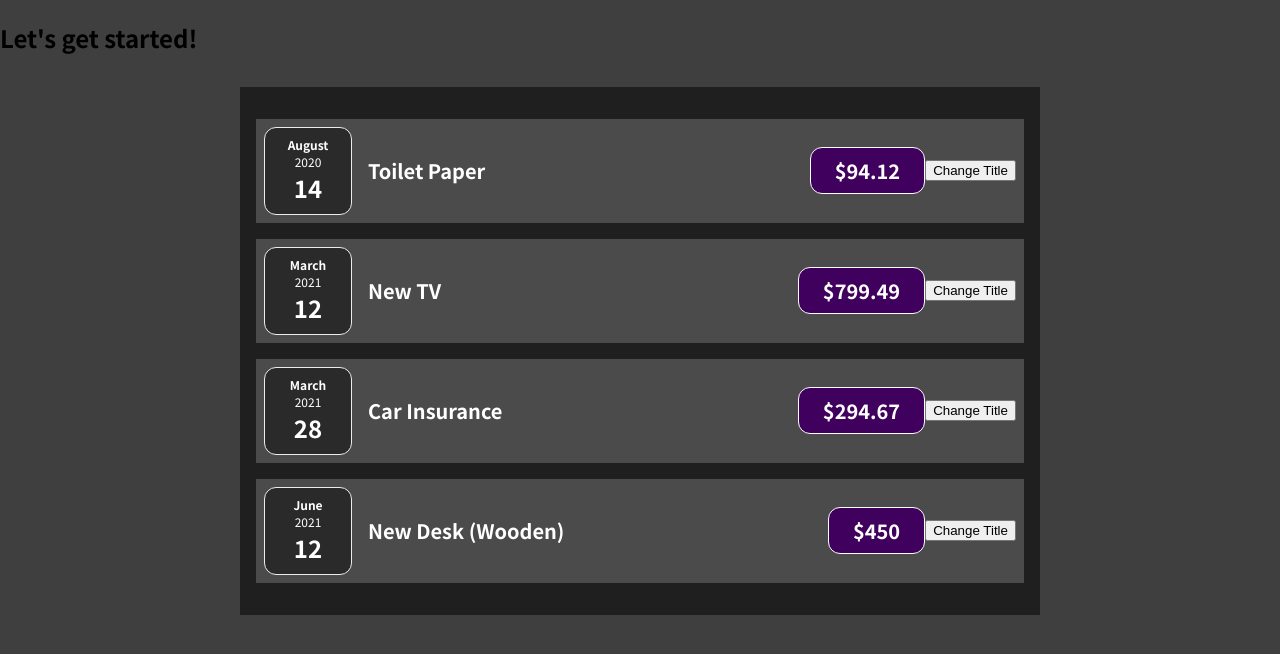
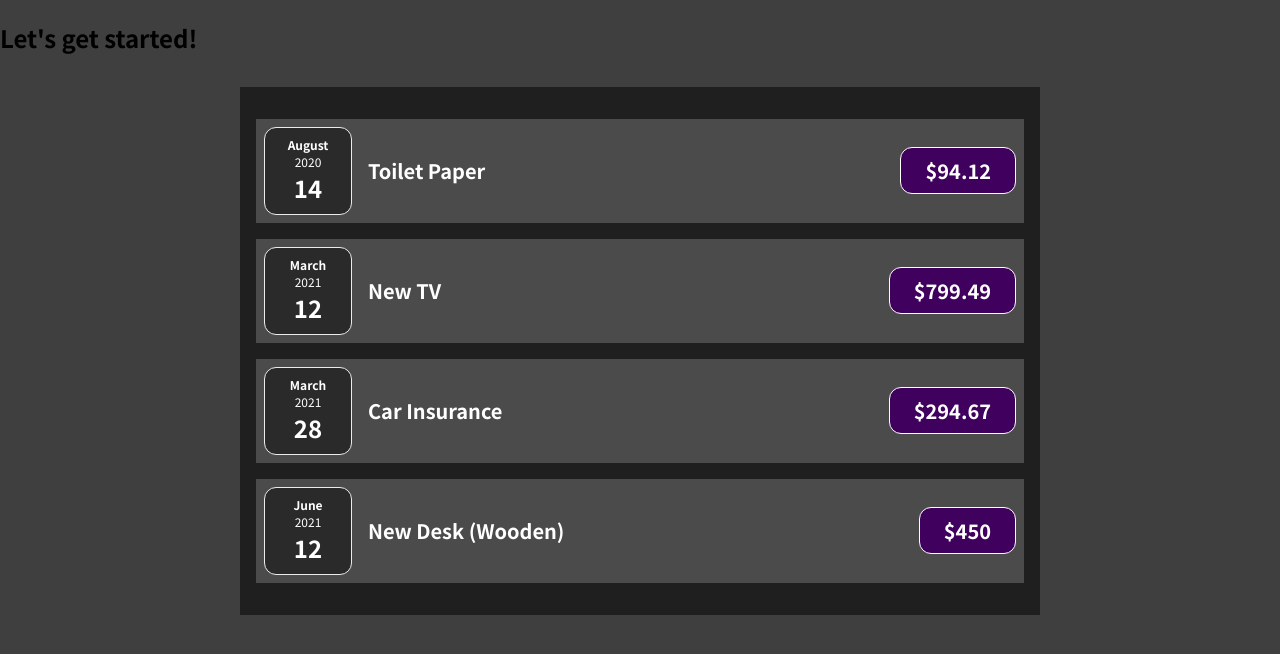
Before and after one commit to Ely1912/learning, a React (Create React App) app: page / in a window 1280 px wide. Shown: the top 654 px of the page. Built offline with nearby package versions, Linux system fonts and the light colour scheme.

Commit message:
Last change to assignment 1

```diff
--- a/src/components/Expenses/ExpenseItem.js
+++ b/src/components/Expenses/ExpenseItem.js
@@ -1,26 +1,15 @@
-import React, { useState } from 'react';
-
 import ExpenseDate from './ExpenseDate';
 import './ExpenseItem.css';
 
 const ExpenseItem = (props) => {
-  // function clickHandler() {}
-  const [title, setTitle] = useState(props.title);
-  console.log('ExpenseItem evaluated by React');
-
-  const clickHandler = () => {
-    setTitle('Updated!');
-    console.log(title);
-  };
 
   return (
     <div className='expense-item'>
       <ExpenseDate date={props.date} />
       <div className='expense-item__description'>
-        <h2>{title}</h2>
+        <h2>{props.title}</h2>
         <div className='expense-item__price'>${props.amount}</div>
       </div>
-      <button onClick={clickHandler}>Change Title</button>
     </div>
   );
 }
```
